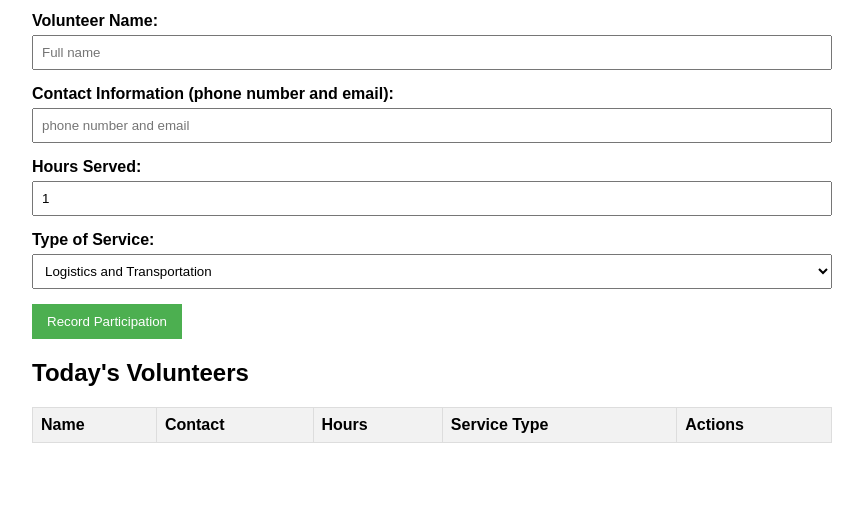
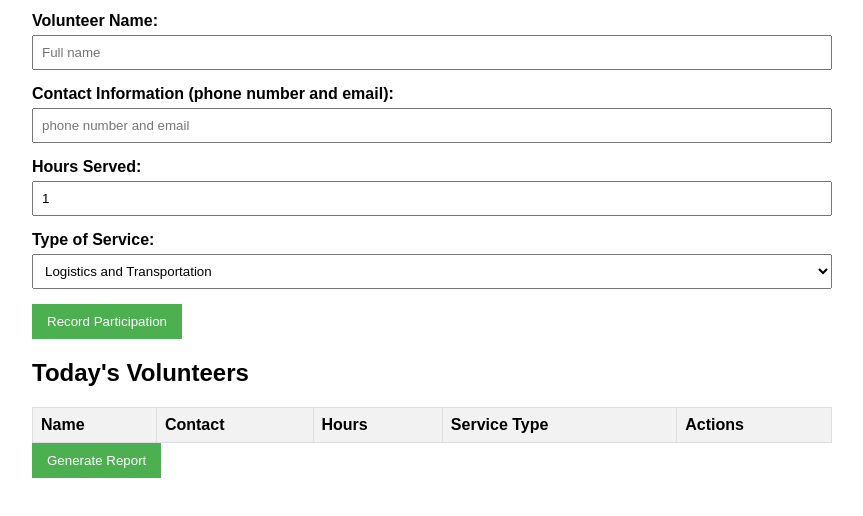
Before and after one commit to CTGMinistries/volunteer-tracker_corrected, a plain HTML site: page index.html in a window 1280 px wide. Shown: the part 200-716 px from the top of the page, without its empty margins (208-1071 px from the left). Drawn offline with Linux system fonts and the light colour scheme.

Commit message:
Update index.html

```diff
--- a/index.html
+++ b/index.html
@@ -57,5 +57,6 @@
     </table>
 
      <script src="script.js"></script>
+    <button onclick="generateReport()">Generate Report</button>
 </body>
 </html>
```
